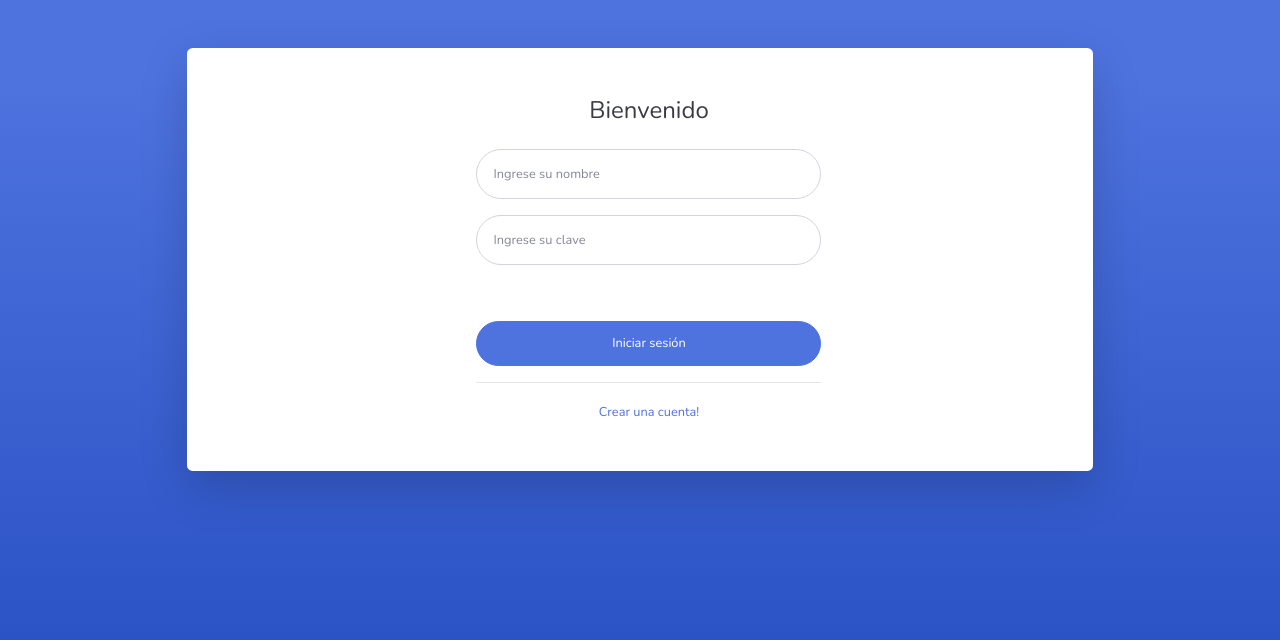
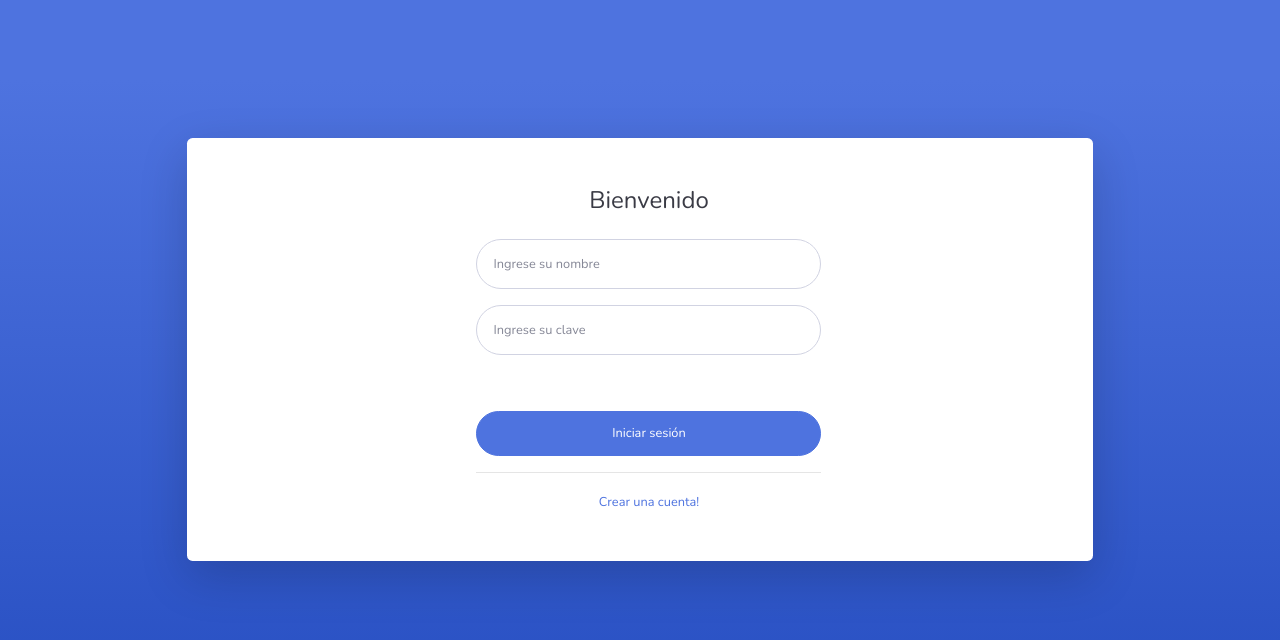
Before and after one commit to wendybarrantes/Plantilla-main, a website built with Parcel: page src/paginas-html/login.html in a window 1280 px wide. Built offline with nearby package versions, Linux system fonts and the light colour scheme.

Commit message:
css login administradores listo

```diff
--- a/src/estilos/loginadministradores.css
+++ b/src/estilos/loginadministradores.css
@@ -1,3 +1,7 @@
+.contenedorPrincipal{
+    position: relative;
+    top: 90px;
+}
 .contenedor{
     position: relative;
     left: 70%;
--- a/src/paginas-html/login.html
+++ b/src/paginas-html/login.html
@@ -32,8 +32,8 @@
 
             <div class="col-xl-10 col-lg-12 col-md-9">
 
-                <div class="card o-hidden border-0 shadow-lg my-5">
-                    <div class="card-body p-0">
+                <div class="card o-hidden border-0 shadow-lg my-5 contenedorPrincipal">
+                    <div class="card-body p-0" >
                         <!-- fila aninada dentro del cuerpo de la tarjeta -->
                         <div  class="row" >
                             <div class="col-lg-6">
```
Also changed, not shown: dist/login.html, 2 other files.
